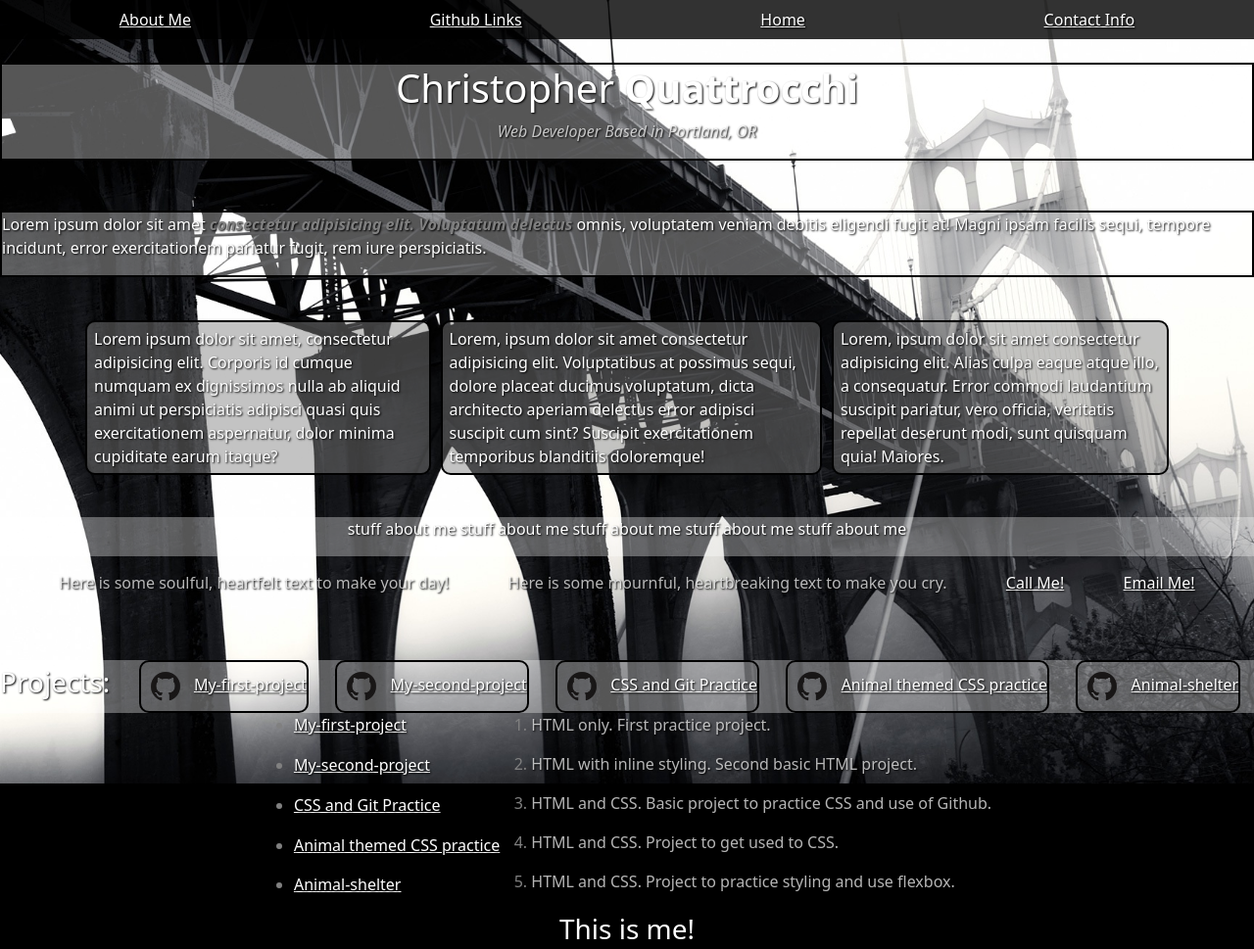
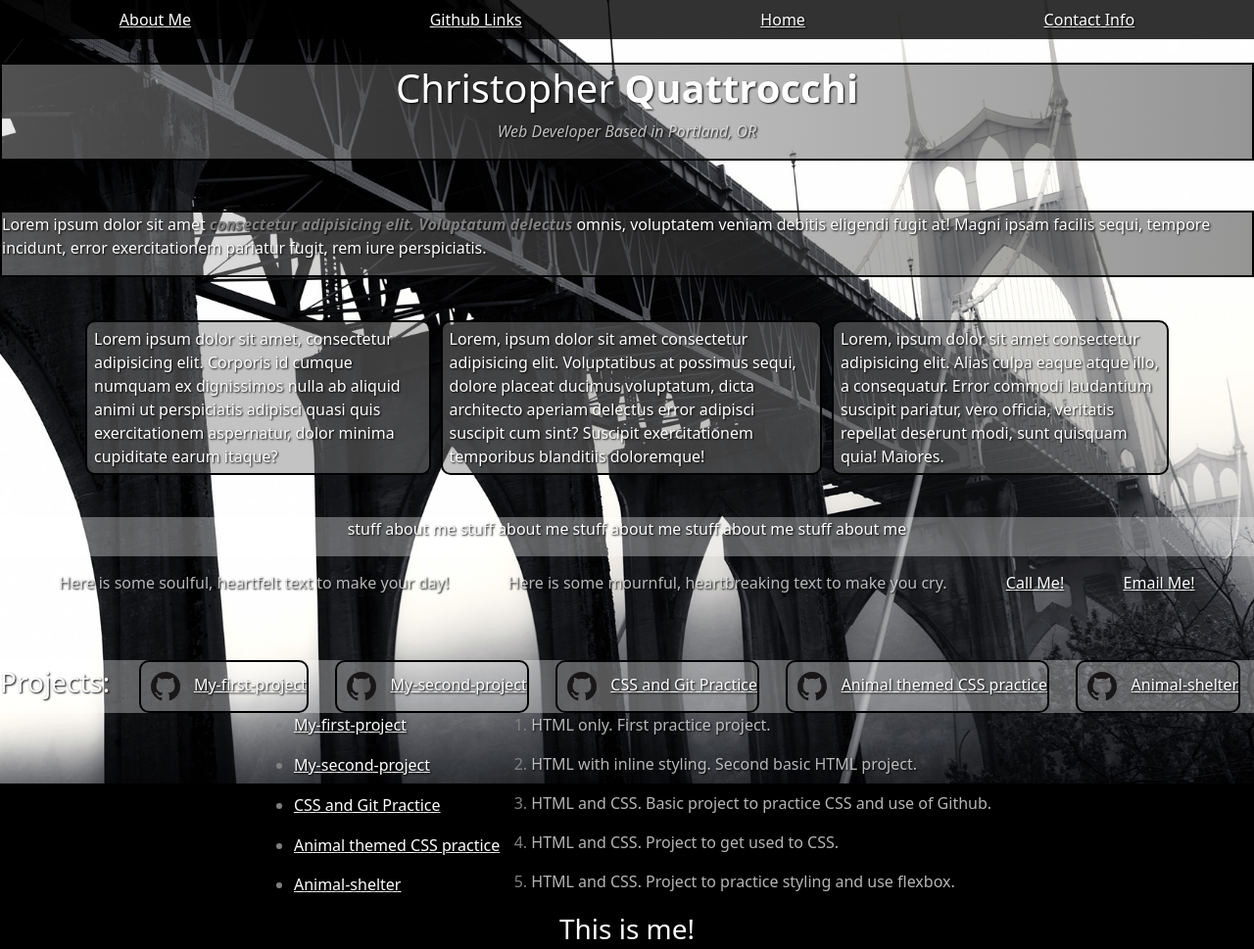
Before and after one commit to Christopher-Quattrocchi/portfolio-project, a plain HTML site: page index.html in a window 1280 px wide. Shown: the top 969 px of the page at 98% size. Drawn offline with nearby package versions, Linux system fonts and the light colour scheme.

Commit message:
add gradient to name and top three text bubbles

```diff
--- a/css/styles.css
+++ b/css/styles.css
@@ -57,7 +57,8 @@ html {
     margin-top: 5%;
     color: rgb(255, 255, 255);
     text-shadow: 1px 1px 2px black;
-    background-color: rgba(255, 255, 255, 0.335);
+    /* background-color: rgba(255, 255, 255, 0.335); */
+    background: linear-gradient(90deg, rgba(200,200,200,0.3981967787114846) 0%, rgba(0,0,0,0.41220238095238093) 100%);
     height: auto;
     border: solid black 2px;
 }
@@ -68,7 +69,7 @@ html {
     margin-top: 4%;
     display: flex;
     justify-content:center;
-    background-color:rgba(255, 255, 255, 0.335);
+    background: linear-gradient(90deg, rgba(200,200,200,0.3981967787114846) 0%, rgba(0,0,0,0.41220238095238093) 100%);
     border: solid black 2px;
 
 }
```
